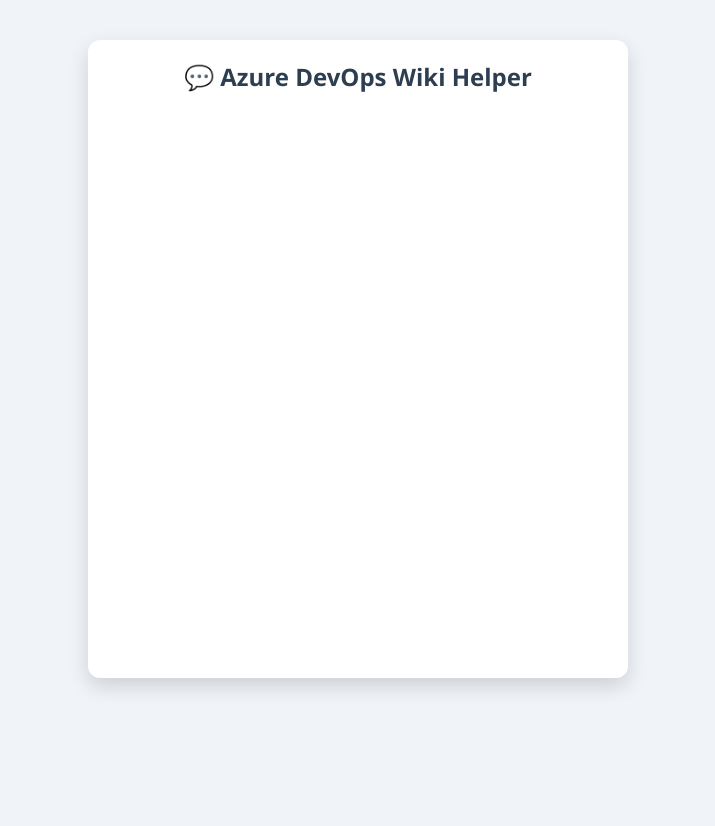
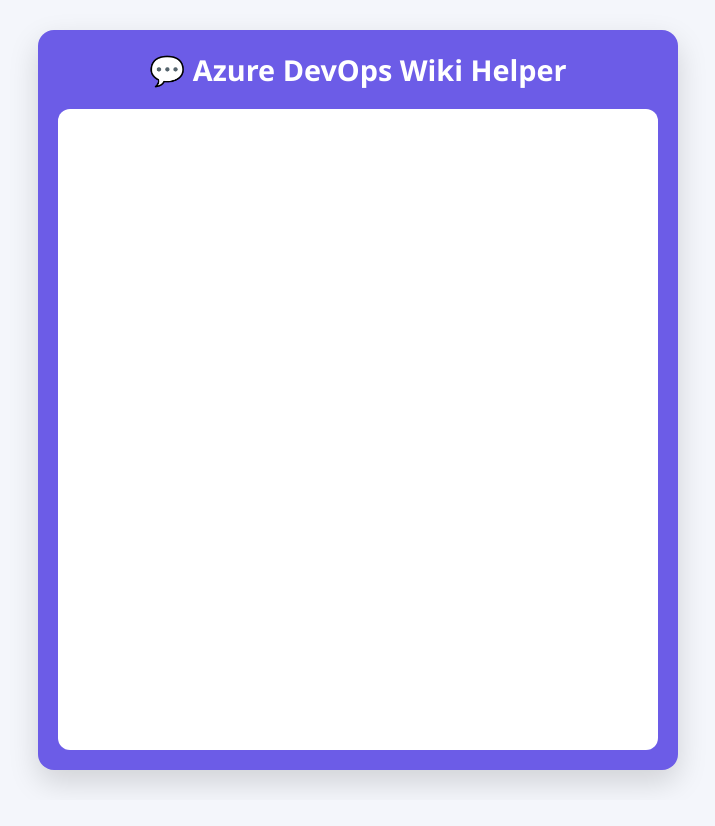
Before and after one commit to KonstantinosSioupoulis/AgentSpace, a plain HTML site: page index.html in a window 1280 px wide. Shown: the whole page, without its empty margins (282-997 px from the left). After the commit the page ends 800 px from the top, so only its background shows below. Drawn offline with Linux system fonts and the light colour scheme.

Commit message:
trying to add rectangle around it

```diff
--- a/index.html
+++ b/index.html
@@ -5,50 +5,52 @@
   <meta name="viewport" content="width=device-width, initial-scale=1.0"/>
   <title>Azure DevOps Wiki Helper</title>
   <style>
-    body {
-      background: #f0f4f8;
+    html, body {
+      margin: 0;
+      padding: 0;
+      height: 100%;
       font-family: 'Segoe UI', Tahoma, Geneva, Verdana, sans-serif;
-      margin: 0;
-      padding: 40px;
+      background-color: #f4f6fb;
       display: flex;
       justify-content: center;
-      align-items: flex-start;
-      height: 100vh;
+      align-items: center;
     }
 
-    .chat-box {
-      background: #ffffff;
-      border-radius: 12px;
-      box-shadow: 0 8px 20px rgba(0, 0, 0, 0.15);
-      width: 500px;
-      max-height: 700px;
+    .widget-container {
+      background-color: #6c5ce7; /* purple */
+      border-radius: 16px;
       padding: 20px;
+      width: 600px;
+      height: 700px;
+      box-shadow: 0 12px 30px rgba(0, 0, 0, 0.15);
       display: flex;
       flex-direction: column;
-      gap: 15px;
-      overflow: hidden;
+      justify-content: flex-start;
+      align-items: center;
     }
 
-    .chat-title {
-      font-size: 1.5rem;
+    .title {
+      color: white;
+      font-size: 1.8rem;
       font-weight: bold;
-      color: #2c3e50;
-      text-align: center;
+      margin-bottom: 20px;
     }
 
     gen-search-widget {
-      flex-grow: 1;
       width: 100%;
-      height: 550px;
-      border: none;
+      height: 100%;
+      flex: 1;
+      background: white;
+      border-radius: 12px;
+      overflow: hidden;
     }
   </style>
 </head>
 <body>
-  <div class="chat-box">
-    <div class="chat-title">💬 Azure DevOps Wiki Helper</div>
+  <div class="widget-container">
+    <div class="title">💬 Azure DevOps Wiki Helper</div>
 
-    <!-- Embedded widget (not fullscreen) -->
+    <!-- Embedded AgentSpace Widget -->
     <gen-search-widget
       configId="245eafbb-9538-49c7-bc01-1a6c6700cf8f"
       location="eu"
@@ -57,7 +59,7 @@
     </gen-search-widget>
   </div>
 
-  <!-- Google AgentSpace script -->
+  <!-- Load Google AgentSpace widget script -->
   <script src="https://cloud.google.com/ai/gen-app-builder/client?hl=en_US"></script>
 </body>
 </html>
```
